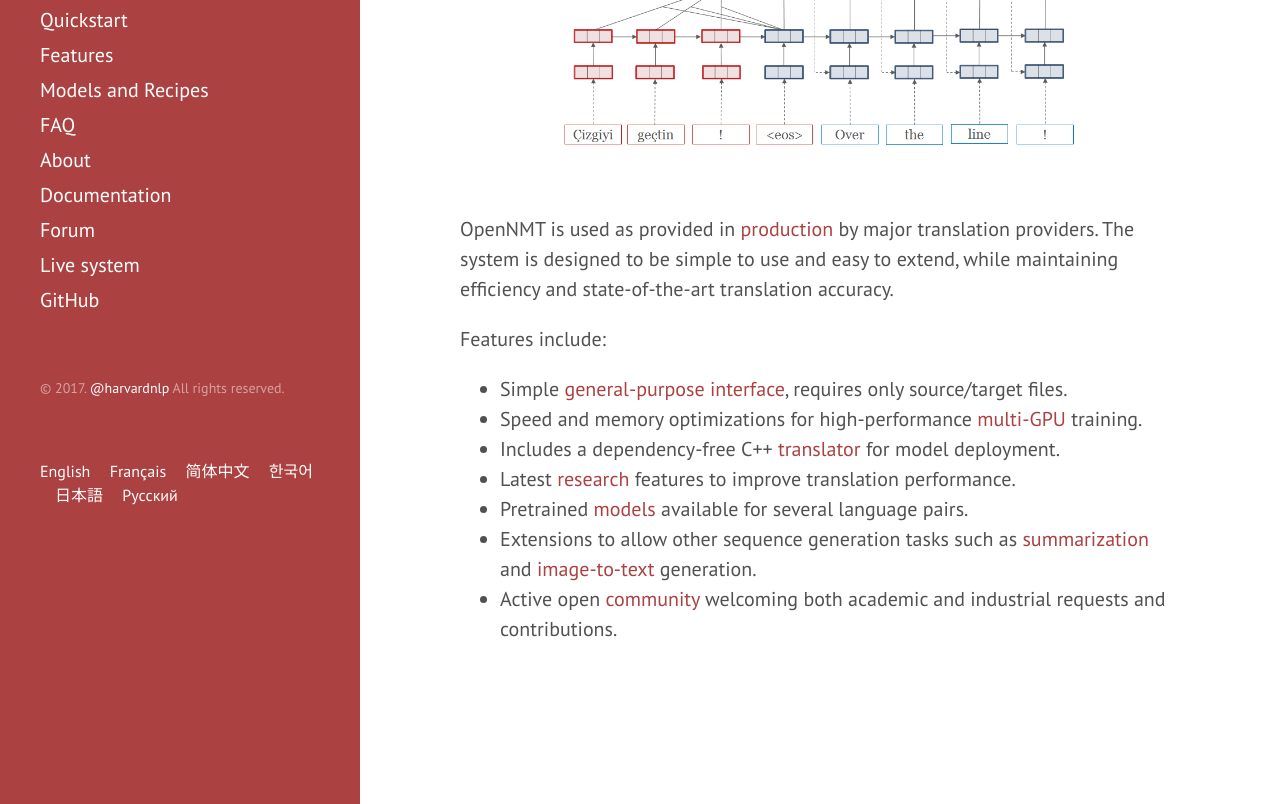
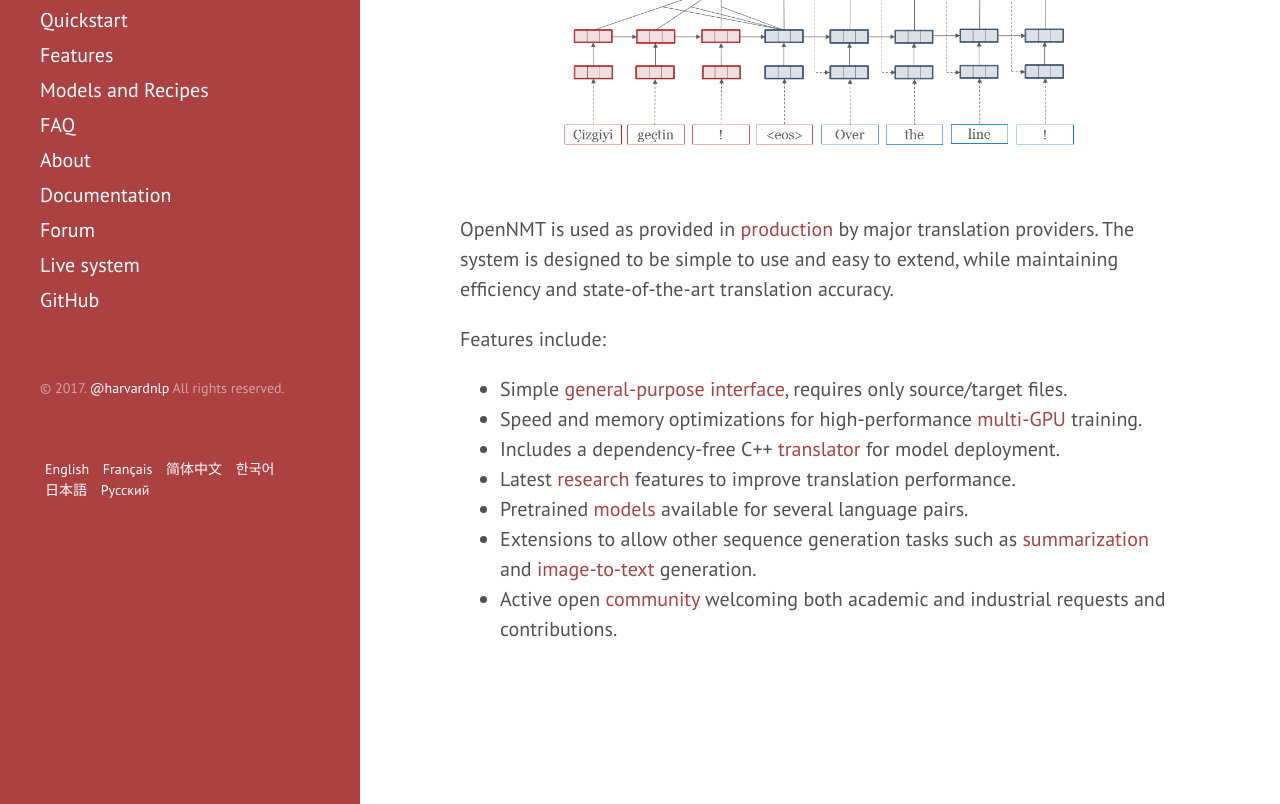
Before and after one commit to OpenNMT/opennmt.github.io, a Jekyll site: the page built from index.md, in a window 1280 px wide and 1124 px high. Shown: the part 320-1124 px from the top of the window. Built offline with Jekyll 4.4.1, drawn with Linux system fonts in a browser that asks for light colours.

Commit message:
Use smaller font

```diff
--- a/public/css/general.css
+++ b/public/css/general.css
@@ -1,7 +1,7 @@
 /* Language top bar */
 #select-language {
     margin-top: 20px;
-    font-size: 0.8em;
+    font-size: 0.7em;
     color: white;
 }
 #select-language ul {
@@ -10,9 +10,7 @@
 }
 #select-language ul li {
     display: inline-block;
-}
-#select-language ul li+li {
-    margin-left: 15px;
+    padding: 0 5px;
 }
 
 /* Sidebar customization */
```
